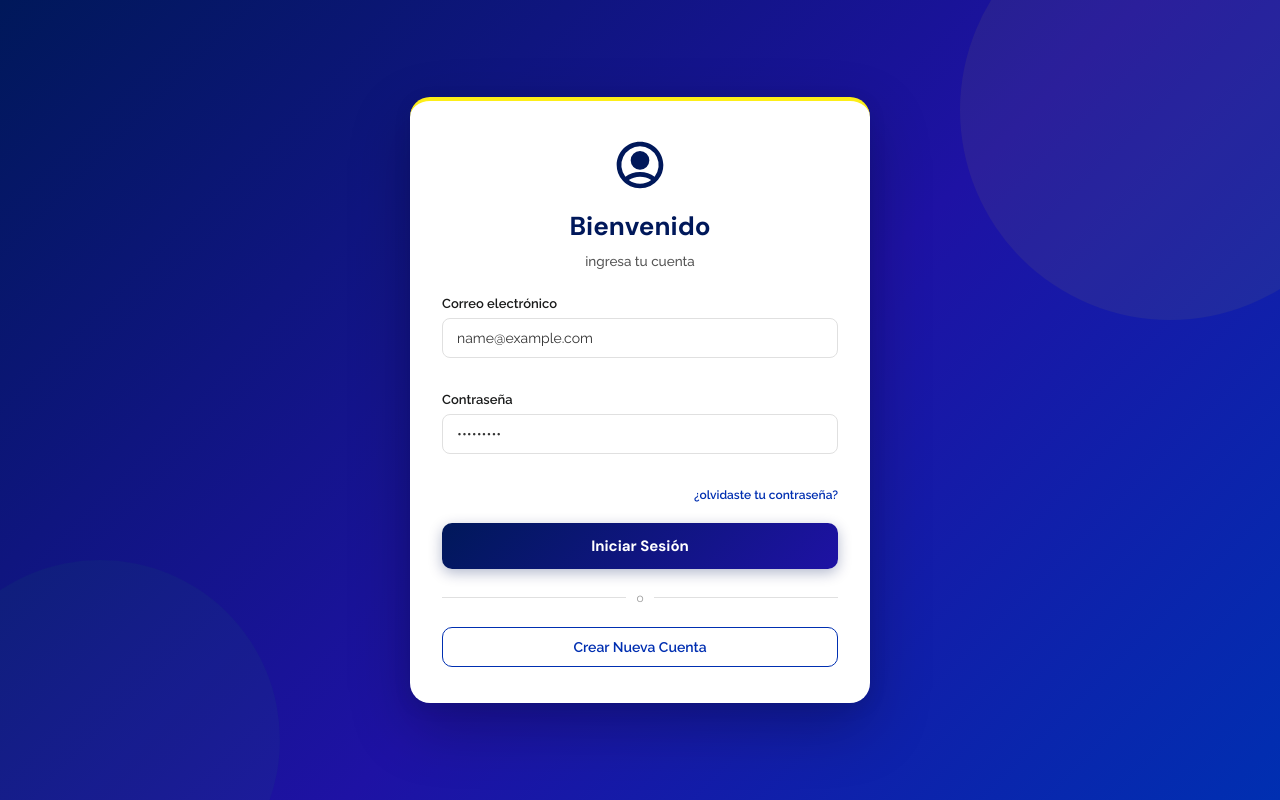
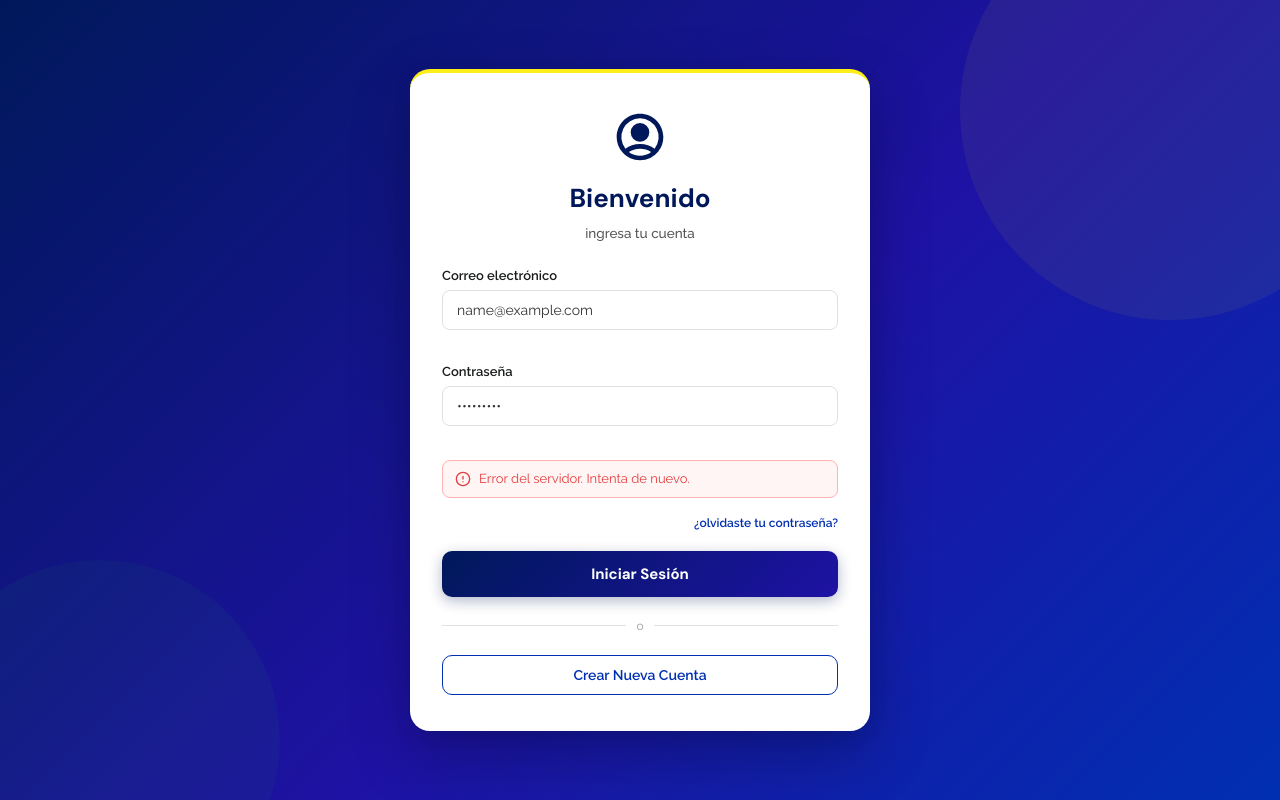
Before and after one commit to Yeiner456/FerreInver, a React (Vite) app in the folder cliente/: page /login in a window 1280 px wide. Both pictures are taken after typing "name@example.com", "Sample123" into the empty fields and a click on the button "Iniciar Sesión". Built offline with nearby package versions, Linux system fonts and the light colour scheme; no server answers.

Commit message:
se hizo lo mismo que el register al mostrar errores

```diff
--- a/cliente/src/auth/Login.jsx
+++ b/cliente/src/auth/Login.jsx
@@ -6,15 +6,14 @@ const API_URL = import.meta.env.VITE_API_URL
 export const Login = ({ onCerrar }) => {
   const [email, setEmail] = useState("");
   const [password, setPassword] = useState("");
+  const [error, setError] = useState("");
   const navigate = useNavigate();
 
-  // Bloquear scroll mientras el modal está abierto
   useEffect(() => {
     document.body.style.overflow = 'hidden'
     return () => { document.body.style.overflow = '' }
   }, [])
 
-  // Si ya hay sesión, redirigir directo
   useEffect(() => {
     const usuario = sessionStorage.getItem("usuario");
     if (usuario) {
@@ -24,7 +23,6 @@ export const Login = ({ onCerrar }) => {
     }
   }, []);
 
-  // Cerrar con ESC
   useEffect(() => {
     const handleKey = (e) => { if (e.key === 'Escape') onCerrar?.() }
     document.addEventListener('keydown', handleKey)
@@ -33,6 +31,7 @@ export const Login = ({ onCerrar }) => {
 
   const handleSubmit = async (e) => {
     e.preventDefault();
+    setError("");
     try {
       const response = await fetch(`${API_URL}/auth/login`, {
         method: "POST",
@@ -52,21 +51,19 @@ export const Login = ({ onCerrar }) => {
           navigate("/inicio");
         }
       } else {
-        alert(data.mensaje);
+        setError(data.message || "Correo o contraseña incorrectos.");
       }
     } catch (error) {
       console.error(error);
-      alert("Error del servidor");
+      setError("Error del servidor. Intenta de nuevo.");
     }
   };
 
-  // Si no viene onCerrar es porque se usa como página (ej: /login directo)
   const esModal = !!onCerrar
 
   const contenido = (
     <div className="login-card">
 
-      {/* Botón cerrar — solo en modal */}
       {esModal && (
         <button className="login-modal-cerrar" onClick={onCerrar}>
           <svg viewBox="0 0 24 24" fill="none" width="20" height="20">
@@ -96,7 +93,7 @@ export const Login = ({ onCerrar }) => {
             id="email"
             placeholder="Ingrese su correo electrónico"
             value={email}
-            onChange={(e) => setEmail(e.target.value)}
+            onChange={(e) => { setEmail(e.target.value); setError(""); }}
           />
         </div>
 
@@ -108,9 +105,19 @@ export const Login = ({ onCerrar }) => {
             id="password"
             placeholder="Ingrese su contraseña"
             value={password}
-            onChange={(e) => setPassword(e.target.value)}
+            onChange={(e) => { setPassword(e.target.value); setError(""); }}
           />
         </div>
+
+        {error && (
+          <div className="login-error">
+            <svg viewBox="0 0 24 24" fill="none" width="16" height="16">
+              <circle cx="12" cy="12" r="10" stroke="#e53e3e" strokeWidth="2"/>
+              <path d="M12 8v4M12 16h.01" stroke="#e53e3e" strokeWidth="2" strokeLinecap="round"/>
+            </svg>
+            <span>{error}</span>
+          </div>
+        )}
 
         <div className="forgot-password">
           <Link to="/recuperar" onClick={onCerrar}>¿olvidaste tu contraseña?</Link>
@@ -134,8 +141,6 @@ export const Login = ({ onCerrar }) => {
     </div>
   )
 
-  // Si es modal → overlay con fondo borroso
-  // Si es página → layout normal
   if (esModal) {
     return (
       <div className="login-overlay" onClick={onCerrar}>
--- a/cliente/src/styles/Login.css
+++ b/cliente/src/styles/Login.css
@@ -268,3 +268,17 @@ form {
   color: #00185A;
   transform: translateY(-2px);
 }
+
+.login-error {
+  display: flex;
+  align-items: center;
+  gap: 8px;
+  background: #fff5f5;
+  border: 1px solid #feb2b2;
+  border-radius: 8px;
+  padding: 10px 12px;
+  color: #e53e3e;
+  font-size: 13px;
+  font-family: 'Raleway', sans-serif;
+  margin-bottom: 4px;
+}
```
